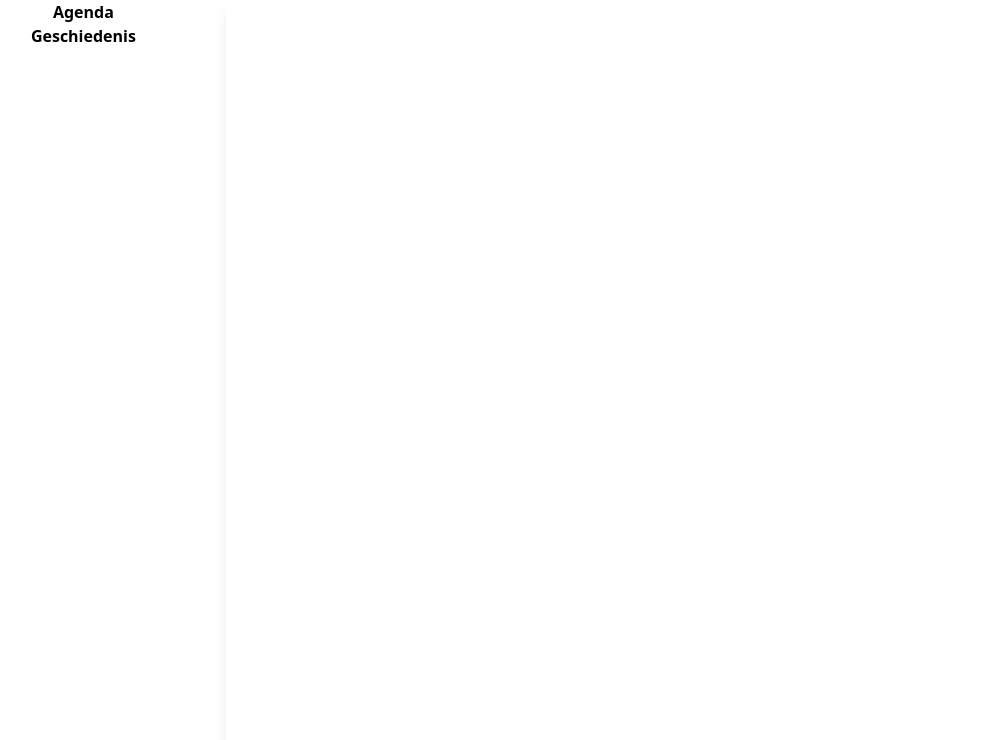
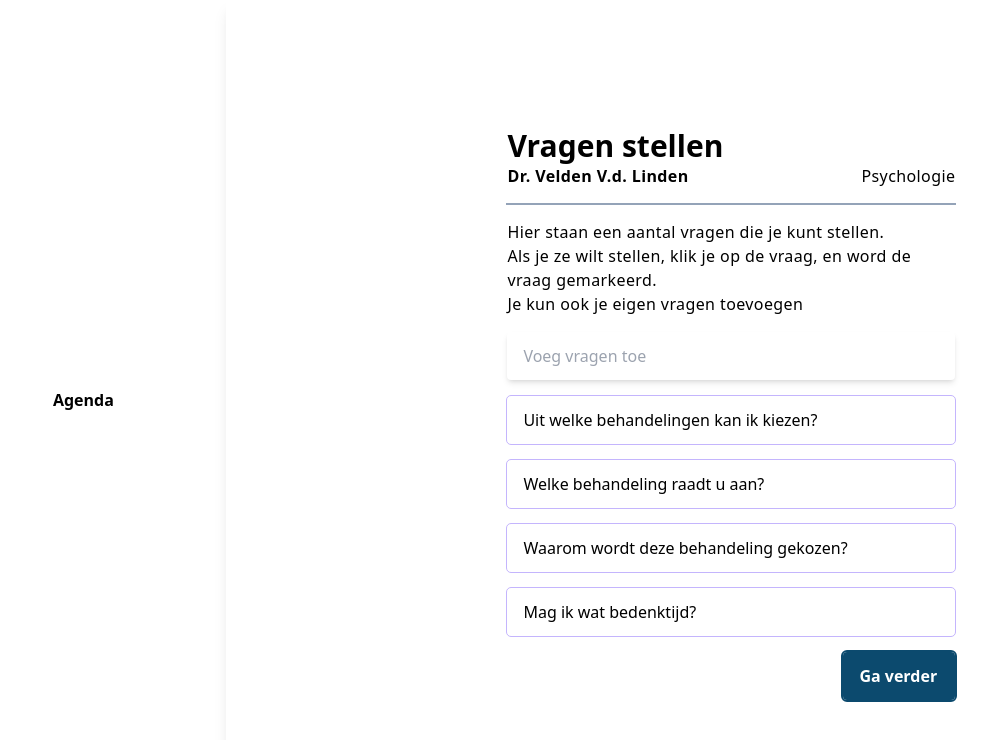
Before and after one commit to jexscx/hello-health, a Nuxt app: page /appointment/1/questions in a window 1280 px wide. Before the commit this address had no page. Shown: the top 740 px of the page, without its empty margins (43-1031 px from the left). Built offline with nearby package versions, Linux system fonts and the light colour scheme.

Commit message:
Add: question form. dynamic slug, styling

```diff
--- a/components/Appointment/AppointmentSubstep.vue
+++ b/components/Appointment/AppointmentSubstep.vue
@@ -1,6 +1,6 @@
 <template>
   <NuxtLink
-    to="/questions"
+    :to="$route.fullPath + '/questions'"
     class="shadow-3xl rounded w-full h-12 flex flex-row justify-between items-center"
   >
     <span class="pl-2 text-base font-bold tracking-wide">{{ text }}</span>
--- a/components/CustomInput.vue
+++ b/components/CustomInput.vue
@@ -1,20 +1,20 @@
 <template>
   <div>
     <input
-      class="inputField"
+      class="inputField shadow-md hover:border-slate-400"
       type="text"
-      :value="modelValue"
-      @keyup.enter="
-        $emit('update:modelValue', ($event.target as HTMLInputElement).value)
-      "
+      @keyup.enter="(event) => handleEnter(event)"
       placeholder="Voeg vragen toe"
     />
   </div>
 </template>
 
 <script setup lang="ts">
-defineProps<{
-  modelValue: string;
-}>();
-defineEmits(["update:modelValue"]);
+const emit = defineEmits(["add"]);
+
+function handleEnter(event: Event) {
+  const input = event.target as HTMLInputElement;
+  emit("add", input.value);
+  input.value = "";
+}
 </script>
--- a/components/Desktop/DesktopMenu.vue
+++ b/components/Desktop/DesktopMenu.vue
@@ -1,14 +1,14 @@
 <template>
-    <div>
+  <div class="flex flex-col justify-center">
     <div>
       <NuxtLink to="/">
         <h1 class="lg:text-center font-bold">Agenda</h1>
       </NuxtLink>
     </div>
     <div>
-            <NuxtLink to="/">
+      <!-- <NuxtLink to="/">
         <h1 class="lg:text-center font-bold">Geschiedenis</h1>
-            </NuxtLink>
+      </NuxtLink> -->
     </div>
   </div>
 </template>
--- a/components/Question/QuestionItem.vue
+++ b/components/Question/QuestionItem.vue
@@ -1,7 +1,10 @@
 <template>
   <div
-    class="outline outline-2 outline-orange-300 rounded w-full h-12 text-left pl-4 flex items-center"
-    :class="{ 'bg-orange-300 text-white font-bold': selected }"
+    class="outline outline-1 outline-violet-300 rounded w-full h-12 text-left pl-4 flex items-center"
+    :class="{
+      'outline-none outline-violet-900 bg-violet-700 text-bold text-white':
+        selected,
+    }"
     @click="$emit('click', $event)"
   >
     <slot></slot>
--- /dev/null
+++ b/pages/appointment/[slug]/questions.vue
@@ -0,0 +1,98 @@
+<template>
+  <div class="flex flex-col max-w-md">
+    <div>
+      <h1 class="h1">Vragen stellen</h1>
+    </div>
+    <div class="grid grid-cols-2 items-center">
+      <span class="text-bold"> Dr. Velden V.d. Linden </span>
+      <span class="text text-right">Psychologie</span>
+    </div>
+    <div class="w-full border-3px ring-1 my-4 ring-slate-400"></div>
+    <div class="flex flex-col">
+      <span class="text"
+        >Hier staan een aantal vragen die je kunt stellen.</span
+      >
+      <span class="text"
+        >Als je ze wilt stellen, klik je op de vraag, en word de vraag
+        gemarkeerd.</span
+      >
+      <span class="text">Je kun ook je eigen vragen toevoegen</span>
+    </div>
+    <div>
+      <CustomInput @add="addQuestion($event)" />
+    </div>
+    <div class="flex flex-col gap-4 py-4">
+      <QuestionItem
+        v-for="question in questions"
+        :key="question.id"
+        :selected="question.isSelected"
+        @click="() => toggleSelected(question)"
+        >{{ question.text }}</QuestionItem
+      >
+    </div>
+    <div class="grid">
+      <button
+        class="btn-primary bg-sky-900 outline-sky-900 w-1/4 justify-self-end"
+        @click="saveAndContinue()"
+      >
+        Ga verder
+      </button>
+    </div>
+  </div>
+</template>
+
+<script setup lang="ts">
+import { Ref } from "vue";
+import { Appointment } from "~~/utils/models";
+
+const { params } = useRoute();
+
+onBeforeMount(() => {
+  const json = localStorage.getItem(params.slug.toString());
+  if (!json) return;
+  questions.value = JSON.parse(json) as Question[];
+});
+
+function toggleSelected(question: Question) {
+  question.isSelected = !question.isSelected;
+  console.log(questions);
+}
+
+function addQuestion(text: string) {
+  questions.value.unshift({
+    id: Date.now(),
+    text,
+    isSelected: true,
+  });
+}
+
+function saveAndContinue() {
+  if (typeof params.slug !== "string") {
+    throw Error("Single slug param must be provided");
+  }
+  localStorage.setItem(params.slug, JSON.stringify(questions.value));
+  navigateTo({
+    path: `/appointment/${params.slug}`,
+  });
+}
+
+interface Question {
+  id: number;
+  text: string;
+  isSelected: boolean;
+}
+const questions: Ref<Question[]> = ref([
+  {
+    id: 0,
+    text: "Uit welke behandelingen kan ik kiezen?",
+    isSelected: false,
+  },
+  { id: 1, text: "Welke behandeling raadt u aan?", isSelected: false },
+  {
+    id: 2,
+    text: "Waarom wordt deze behandeling gekozen?",
+    isSelected: false,
+  },
+  { id: 3, text: "Mag ik wat bedenktijd?", isSelected: false },
+]);
+</script>
--- a/pages/questionform.vue
+++ /dev/null
@@ -1,22 +0,0 @@
-<template>
-  <div class="flex flex-col max-w-md">
-    <div>
-      <h1 class="text-3xl font-bold">Eigen vragen toevoegen</h1>
-    </div>
-    <div class="grid grid-cols-2 items-center">
-      <span class="text-bold"> Dr. Velden V.d. Linden </span>
-      <span class="text-base text-right tracking-wide">Psychologie</span>
-    </div>
-    <div class="flex flex-col">
-      <span class="text">Voeg je eigen vragen toe aan de lijst.</span>
-    </div>
-    <CustomInput v-model:model-value="question" />
-    <ul>
-      <li class="text">{{ question }}</li>
-    </ul>
-  </div>
-</template>
-
-<script setup lang="ts">
-const question = ref("");
-</script>
--- a/pages/questions.vue
+++ /dev/null
@@ -1,57 +0,0 @@
-<template>
-  <div class="flex flex-col max-w-md">
-    <div>
-      <h1 class="h1">Suggestie vragen om te stellen</h1>
-    </div>
-    <div class="grid grid-cols-2 items-center">
-      <span class="text-bold"> Dr. Velden V.d. Linden </span>
-      <span class="text">Psychologie</span>
-    </div>
-    <div class="flex flex-col">
-      <span class="text">Hier staan een paar vragen die je kunt stellen.</span>
-      <span class="text">Deze vragen zijn er om je op weg te helpen.</span>
-      <span class="text"
-        >Klik op de vraag om deze toe te voegen aan de lijst</span
-      >
-    </div>
-    <div class="flex flex-col gap-4 py-4">
-      <QuestionItem
-        v-for="question in questions"
-        :key="question.id"
-        :selected="question.isSelected"
-        @click="() => toggleSelected(question)"
-        >{{ question.content }}</QuestionItem
-      >
-    </div>
-    <Button :secondary="true" :slug="'/questionform'">Ga verder</Button>
-  </div>
-</template>
-
-<script setup lang="ts">
-import { Ref } from "vue";
-
-function toggleSelected(question: Question) {
-  question.isSelected = !question.isSelected;
-  console.log(questions);
-}
-
-interface Question {
-  id: number;
-  content: string;
-  isSelected: boolean;
-}
-const questions: Ref<Question[]> = ref([
-  {
-    id: 0,
-    content: "Uit welke behandelingen kan ik kiezen?",
-    isSelected: false,
-  },
-  { id: 1, content: "Welke behandeling raadt u aan?", isSelected: false },
-  {
-    id: 2,
-    content: "Waarom wordt deze behandeling gekozen?",
-    isSelected: false,
-  },
-  { id: 3, content: "Mag ik wat bedenktijd?", isSelected: false },
-]);
-</script>
--- a/tailwind.config.js
+++ b/tailwind.config.js
@@ -23,9 +23,12 @@ module.exports = {
           "@apply outline outline-2 outline-orange-300 bg-orange-300 rounded w-full h-12 text-left pl-4 text-white font-bold":
             {},
         },
+        ".btn-outline": {
+          "@apply outline outline-2 outline-sky-900 rounded px-4 h-12 flex justify-center items-center":
+            {},
+        },
         ".inputField": {
-          "@apply outline outline-2 outline-orange-300 rounded w-full h-12 pl-4 mt-4":
-            {},
+          "@apply rounded w-full h-12 pl-4 mt-4": {},
         },
         ".text": {
           "@apply text-base text-left tracking-wide": {},
```
Also changed, not shown: pages/appointment/[slug]/index.vue (renamed from pages/appointment/[slug].vue). Lines whose indentation alone changed are shown as unchanged.
